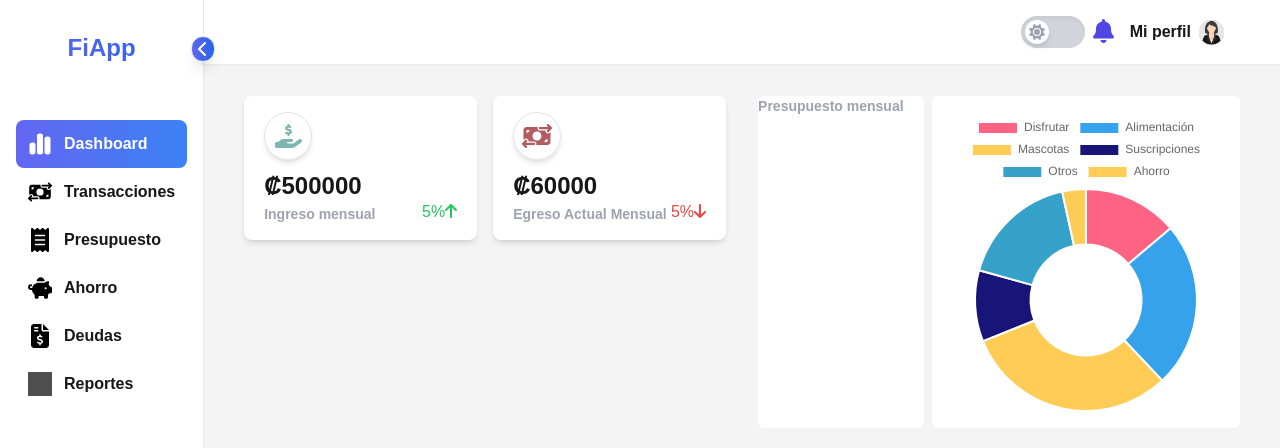
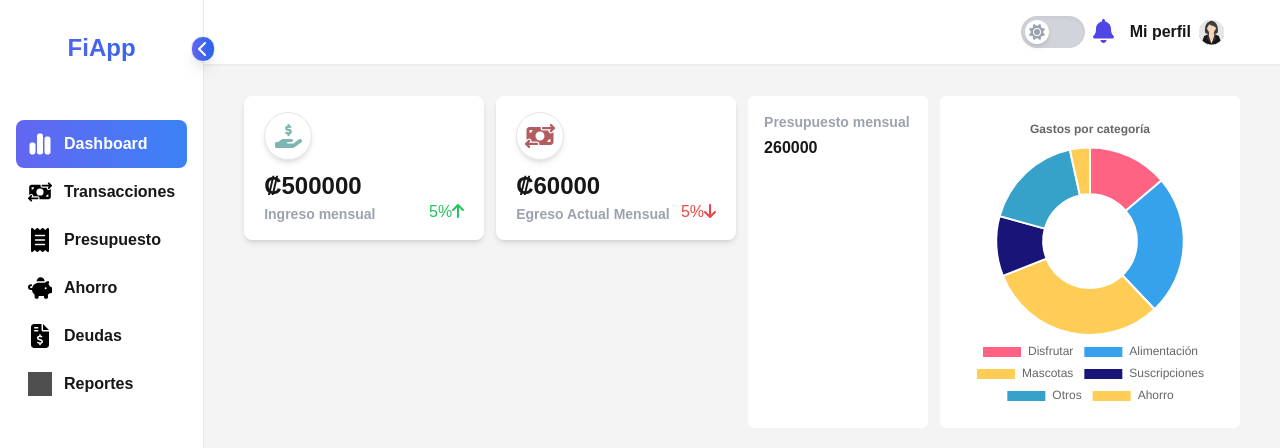
Before and after one commit to Jeim05/personal-finance-app, a Next.js app: page / in a window 1280 px wide. Shown: the top 448 px of the page. Built offline with nearby package versions, Linux system fonts and the light colour scheme; grey boxes are pictures that could not be loaded.

Commit message:
Grafico circular categorias

```diff
--- a/app/globals.css
+++ b/app/globals.css
@@ -68,7 +68,7 @@ body {
 }
 
 .home-content {
-  @apply grid grid-cols-2 w-full gap-8 px-5 sm:px-10 py-7  lg:py-8 xl:max-h-screen;
+  @apply grid grid-cols-2 w-full gap-3 px-5 py-7 sm:px-10 lg:py-8 xl:max-h-screen;
 }
 
 .home-header{
--- a/components/dashboard/CardPresupuesto.tsx
+++ b/components/dashboard/CardPresupuesto.tsx
@@ -2,10 +2,13 @@ import React from 'react'
 
 export const CardPresupuesto = () => {
     return (
-        <div className='bg-white rounded-md w-full'>
+        <div className='bg-white py-4 px-4 rounded-md basis-1/2'>
             <h3 className='font-semibold text-gray-400 text-sm'>
                 Presupuesto mensual
             </h3>
+            <div>
+                <p className='py-1 font-bold'>260000</p>
+            </div>
         </div>
     )
 }
--- a/components/dashboard/PresupuestoCategorias.tsx
+++ b/components/dashboard/PresupuestoCategorias.tsx
@@ -4,7 +4,7 @@ import DoughnutChart from '../ui/doughnutChart'
 
 export const PresupuestoCategorias = () => {
     return (
-        <div className='flex flex-row gap-2 justify-between'>
+        <div className='flex flex-row gap-3 justify-between'>
             <CardPresupuesto />
             <DoughnutChart />
         </div>
--- a/components/dashboard/mainCards.tsx
+++ b/components/dashboard/mainCards.tsx
@@ -4,7 +4,7 @@ import { faHandHoldingDollar, faMoneyBillTransfer, faArrowUp, faArrowDown} from
 
 export default function MainCards() {
   return (
-    <div className="container flex flex-col lg:flex-row gap-4 justify-between">
+    <div className="container flex flex-col lg:flex-row gap-3 justify-between">
       <Card
         title="Ingreso mensual"
         amount={500000.0}
--- a/components/ui/doughnutChart.tsx
+++ b/components/ui/doughnutChart.tsx
@@ -1,34 +1,16 @@
 "use client"
-import { Chart as ChartJS, ArcElement, Tooltip, Legend } from "chart.js";
+import { Chart as ChartJS, ArcElement, Tooltip, Legend, plugins } from "chart.js";
 import { Doughnut } from "react-chartjs-2";
 
-ChartJS.register(ArcElement, Tooltip, Legend,);
+ChartJS.register(ArcElement, Tooltip, Legend, plugins);
 
 const categorias = [
-  {
-    'nombre': 'Disfrutar',
-    'valor': 20000
-  },
-  {
-    'nombre': 'Alimentación',
-    'valor': 35000
-  },
-  {
-    'nombre': 'Mascotas',
-    'valor': 45000
-  },
-  {
-    'nombre': 'Suscripciones',
-    'valor': 15000
-  },
-  {
-    'nombre': 'Otros',
-    'valor': 25000
-  },
-  {
-    'nombre': 'Ahorro',
-    'valor': 5000
-  },
+  { 'nombre': 'Disfrutar', 'valor': 20000 },
+  { 'nombre': 'Alimentación', 'valor': 35000 },
+  { 'nombre': 'Mascotas', 'valor': 45000 },
+  { 'nombre': 'Suscripciones', 'valor': 15000 },
+  { 'nombre': 'Otros', 'valor': 25000 },
+  { 'nombre': 'Ahorro', 'valor': 5000 },
 ]
 
 const DoughnutChart = (/*{accounts}:DoughnutChartProps*/) => {
@@ -36,7 +18,6 @@ const DoughnutChart = (/*{accounts}:DoughnutChartProps*/) => {
   const values = categorias.map(mes => mes.valor);
 
   const data = {
-    labels: labels,
     datasets: [{
       label: 'Gastos por categoría',
       data: values,
@@ -48,12 +29,27 @@ const DoughnutChart = (/*{accounts}:DoughnutChartProps*/) => {
         'rgb(55, 162, 201)',
         'rgb(255, 205, 86)',
       ],
+
     }],
+    labels: labels,
+  };
+
+  const options = {
+    responsive: true,
+    plugins: {
+      legend: {
+        position: 'bottom',
+      },
+      title: {
+        display: true,
+        text: 'Gastos por categoría'
+      }
+    }
   };
 
   return (
-    <div className="bg-white py-4 px-1 rounded-md">
-      <Doughnut data={data} />
+    <div className="bg-white py-4 rounded-md basis-1/2">
+      <Doughnut data={data} options={options} />
     </div>
   )
 }
```
